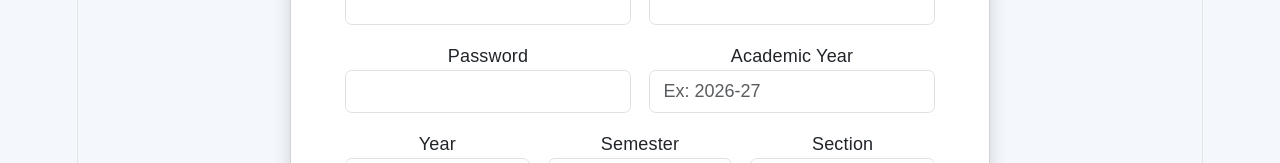
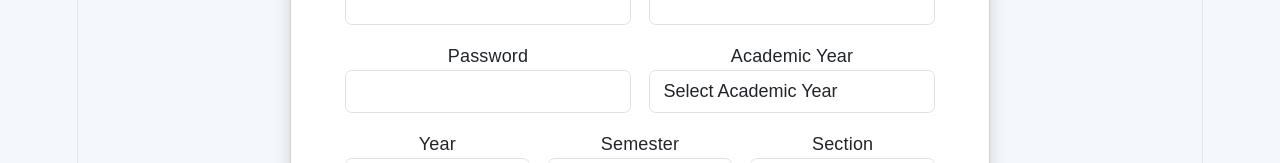
Before and after one commit to bsnmurthy/student-feedback-system, a React app in the folder frontend/: page /student-register in a window 1280 px wide. Shown: the part 296-459 px from the top of the page. Built offline with nearby package versions, Linux system fonts and the light colour scheme; the HTML template or start-up script is replaced by a standard one.

Commit message:
Academic year dropdown added

```diff
--- a/frontend/src/pages/StudentRegister.jsx
+++ b/frontend/src/pages/StudentRegister.jsx
@@ -284,39 +284,57 @@ required
 
 </div>
 
+
+
 {/* Academic Year */}
 
 <div className="col-md-6">
+  <label>
+    Academic Year
+  </label>
 
-<label>
+  <select
+    name="academic_year"
+    className="form-control"
+    value={formData.academic_year}
+    onChange={handleChange}
+    required
+  >
+    <option value="">
+      Select Academic Year
+    </option>
 
-Academic Year
+ <option value="2026-27">
+      2023-24
+    </option>
 
-</label>
+ <option value="2026-27">
+      2024-25
+    </option>
 
-<input
-type="text"
+ <option value="2026-27">
+      2025-26
+    </option>
 
-name="academic_year"
+    <option value="2026-27">
+      2026-27
+    </option>
 
-className=
-"form-control"
+    <option value="2027-28">
+      2027-28
+    </option>
 
-placeholder=
-"Ex: 2026-27"
+    <option value="2028-29">
+      2028-29
+    </option>
 
-value={
-formData.academic_year
-}
+    <option value="2029-30">
+      2029-30
+    </option>
+  </select>
+</div>
 
-onChange={
-handleChange
-}
 
-required
-/>
-
-</div>
 
 {/* Year */}
 
```
